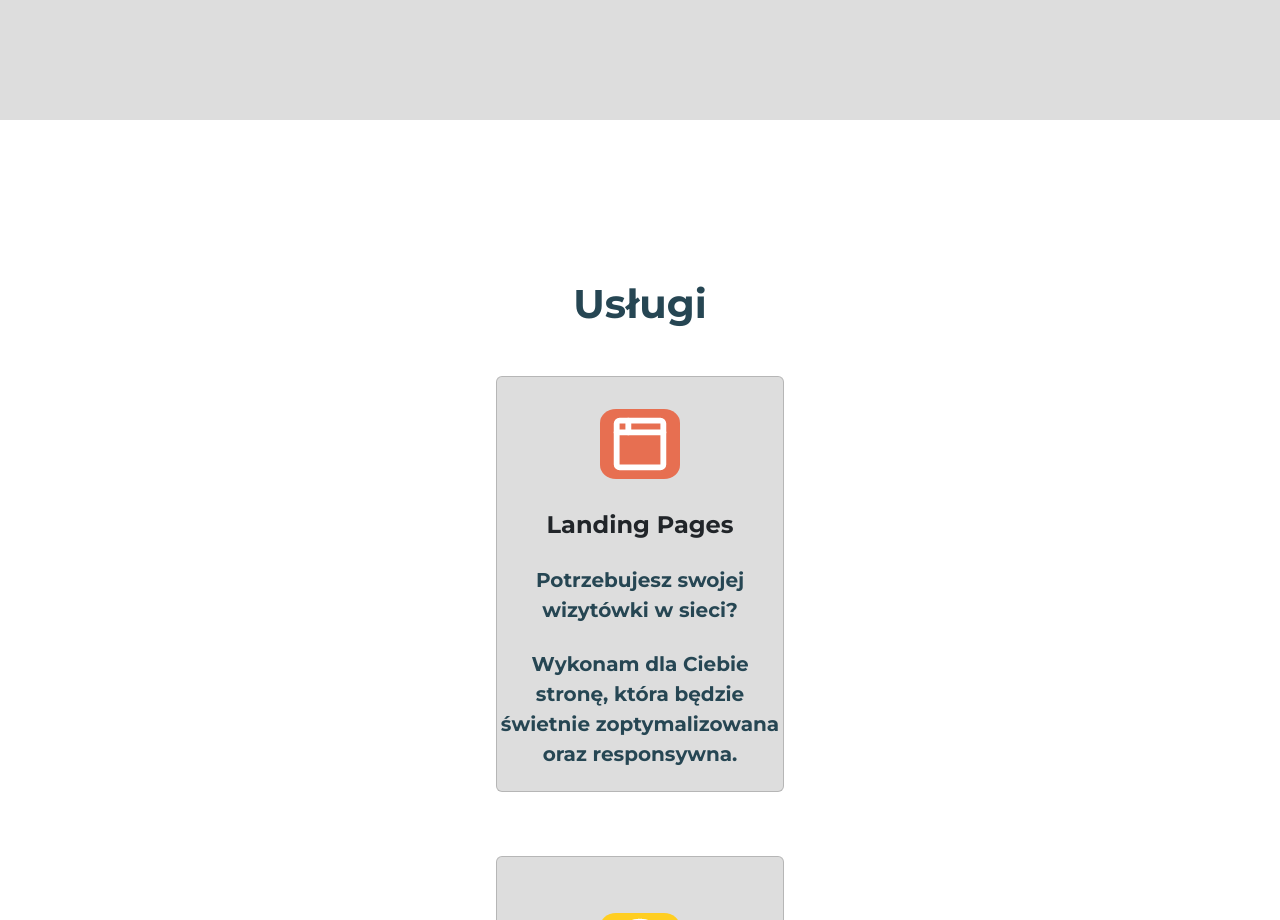
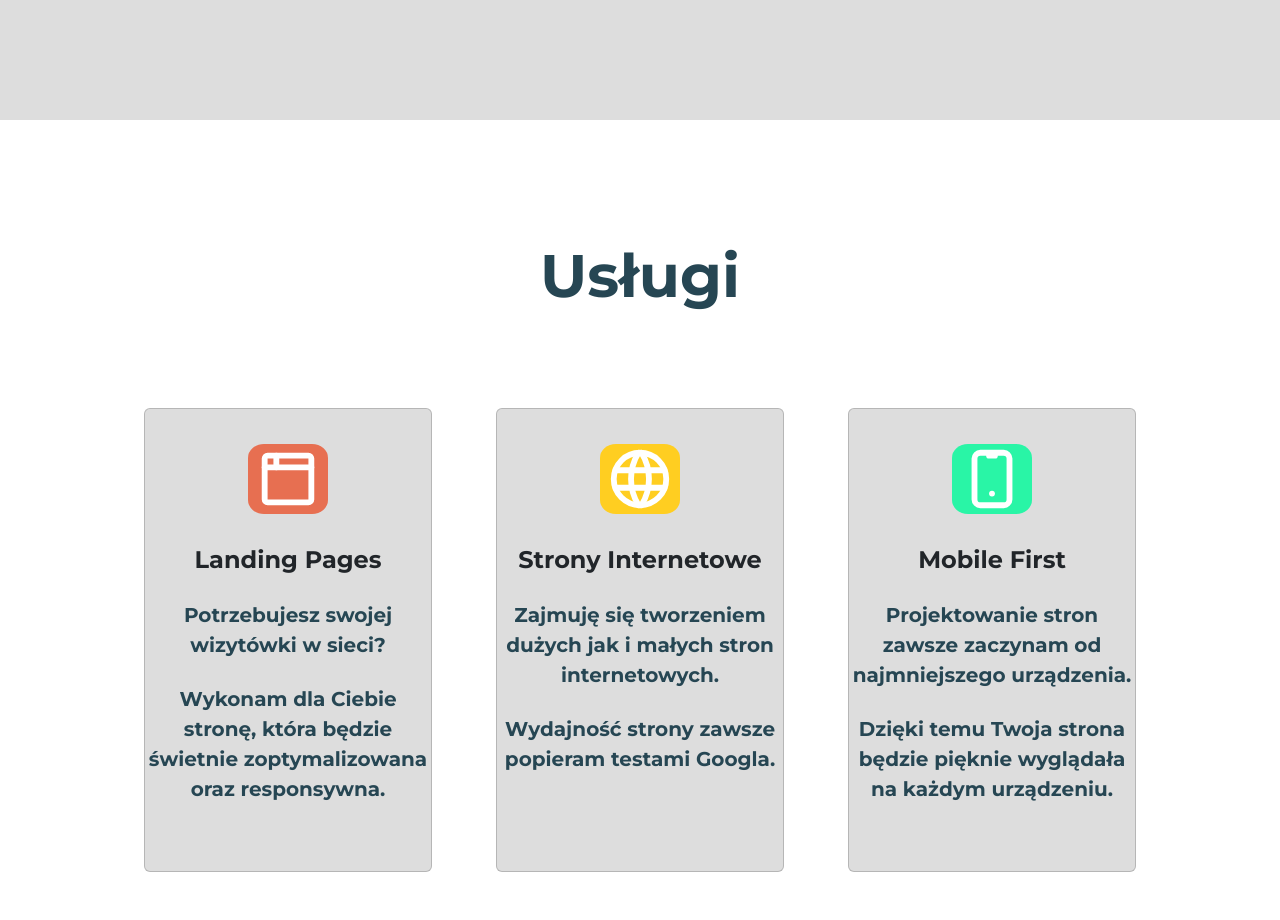
Before and after one commit to sldata/myPortfolio, a website: page index.html in a window 1280 px wide. Shown: the part 3640-4560 px from the top of the page. Drawn offline with nearby package versions, Linux system fonts and the light colour scheme.

Commit message:
add responsivness on services section

```diff
--- a/src/sass/style.scss
+++ b/src/sass/style.scss
@@ -473,7 +473,6 @@ h2 {
 	height: 300vh;
 	background-color: $pure-white;
 	position: absolute;
-
 }
 
 .services-title {
@@ -482,20 +481,20 @@ h2 {
 .card-box {
 	display: flex;
 	justify-content: center;
-	align-items: center;
 }
 
 .card {
-	text-align: center;
+	position: absolute;
 	width: 18em;
 	height: 26em;
-	position: absolute;
 	top: 16em;
+	padding: 0.2em;
 	background-color: #ddd;
-
+	text-align: center;
+	border-radius: 6px;
 	transition: box-shadow 0.3s;
-	border-radius: 6px;
 	h3 {
+		top: -1em;
 		font-weight: bold;
 		font-size: 2.4rem;
 	}
@@ -523,24 +522,23 @@ h2 {
 	border-radius: 20%;
 	color: $pure-white;
 }
-.icon-one{
+.icon-one {
 	background-color: $main-color;
 }
 
 .card-two {
 	top: 46em;
-	justify-content: center;
-	align-items: center;
+
 }
-.icon-two{
+.icon-two {
+
 	background-color: #ffce21;
 }
 
-.card-three{
+.card-three {
 	top: 76em;
-
 }
-.icon-three{
+.icon-three {
 	background-color: #29f5a6;
 }
 
@@ -657,6 +655,18 @@ h2 {
 		width: 300px;
 		bottom: 5em;
 	}
+
+	.services-title{
+		top: 2em;
+		font-size: 6rem;
+	}
+
+	.card  {
+		position: relative;
+		top: 16em;
+		margin: 2em;
+		height: 29em;
+	}
 }
 
 @media (min-width: 1300px) {
@@ -751,4 +761,8 @@ h2 {
 		top: -4em;
 		font-size: 6rem;
 	}
+	.card{
+		width: 20em;
+		margin: 6em;
+	}
 }
```
Also changed, not shown: dist/css/main.min.css, dist/css/style.min.css.
